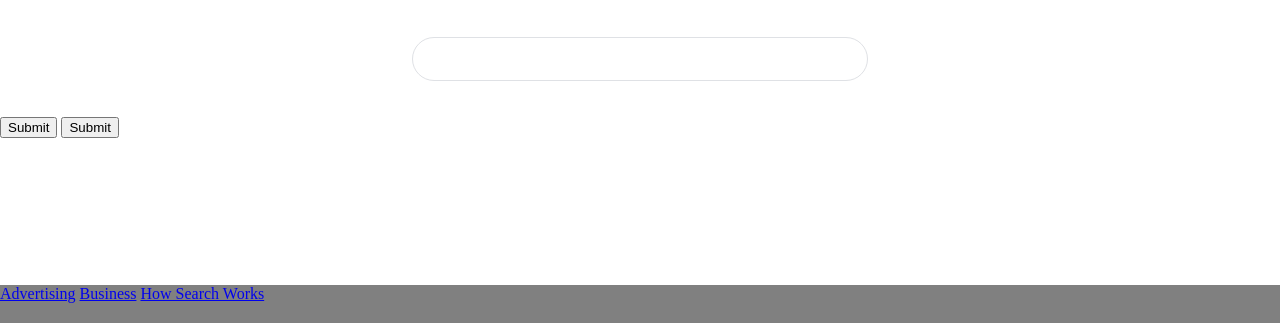
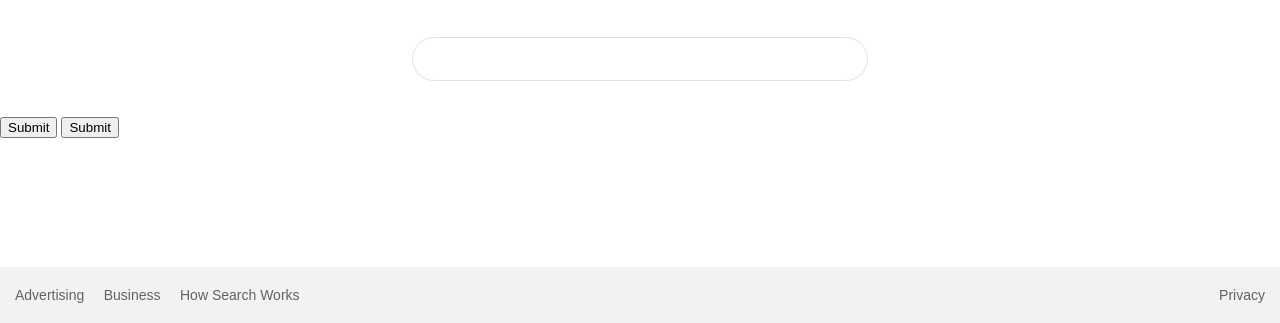
Before and after one commit to CodePyxie/google-homepage, a plain HTML site: page index.html in a window 1280 px wide. Shown: the part 477-800 px from the top of the page. Drawn offline with Linux system fonts and the light colour scheme.

Commit message:
Complete Footer styling and update links in HTML

```diff
--- a/index.html
+++ b/index.html
@@ -30,9 +30,14 @@
   <input type="submit" value="Submit">
   </form>
     <footer>
+      <div id="bottom-left-nav">
       <a href="#">Advertising</a>
       <a href="#">Business</a>
       <a href="#">How Search Works</a>
+      </div>
+      <div id="bottom-right-nav">
+        <a href="#">Privacy</a>
+      </div>
     </footer>
   </body>
 </html>
--- a/style.css
+++ b/style.css
@@ -74,10 +74,28 @@ float: right;
 footer{
 
   margin-top: auto;
-  background-color: grey;
+  background-color: #f2f2f2;
   min-width: 100vw;
+  font-family: arial,sans-serif;
+
 }
 footer a{
   display: inline-block;
-  padding-bottom: 20px;
+  padding: 20px 0;
+  text-decoration: none;
+  color: #5f6368;
+  font-size: 14px;
  }
+
+ #bottom-left-nav {
+   float:left;
+ }
+ #bottom-left-nav a{
+   padding-left: 15px;}
+
+ #bottom-right-nav {
+   float:right;
+ }
+ #bottom-right-nav a{
+   padding-right: 15px;
+ }
```
